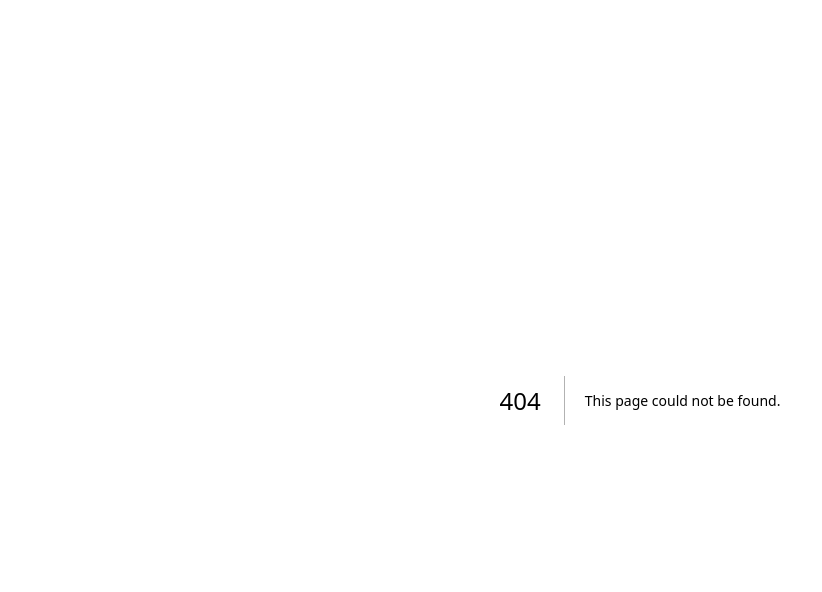
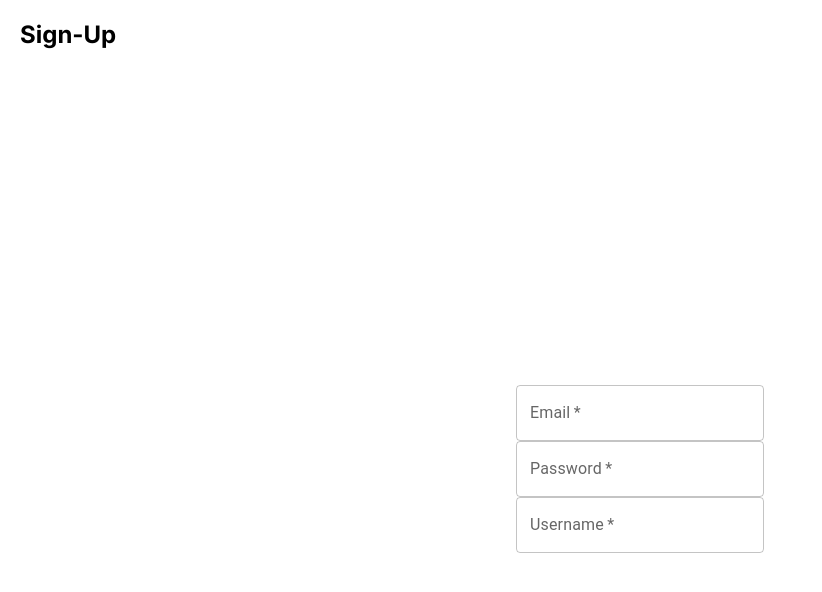
Before and after one commit to BaileyM96/Social-Media, a Next.js app in the folder socialmedia/: page /signup in a window 1280 px wide. Before the commit this address had no page. Shown: the top 592 px of the page, without its empty margins (0-822 px from the left). Built offline with nearby package versions, Linux system fonts and the light colour scheme.

Commit message:
Created basic signup design and test file

```diff
--- a/socialmedia/jest.config.js
+++ b/socialmedia/jest.config.js
@@ -193,6 +193,8 @@ const config = {
 
   // Whether to use watchman for file crawling
   // watchman: true,
+  testEnvironment: 'jest-environment-jsdom',
+
 };
 
 module.exports = config;
--- a/socialmedia/src/app/globals.css
+++ b/socialmedia/src/app/globals.css
@@ -86,13 +86,7 @@ body {
 }
 
 body {
-  color: rgb(var(--foreground-rgb));
-  background: linear-gradient(
-      to bottom,
-      transparent,
-      rgb(var(--background-end-rgb))
-    )
-    rgb(var(--background-start-rgb));
+  background-color: white;
 }
 
 a {
--- /dev/null
+++ b/socialmedia/src/app/signup/page.js
@@ -0,0 +1,37 @@
+//CREATE STATE FOR INPUT FIELD
+//Change this use client later
+    //Make only the input fields client side and then make the rest of the page server side
+'use client'
+import React from "react";
+import { InputContainer, StyledTextField, StyledHeader, StyledHeaderContainer } from "./signup.styled";
+export default function Page() {
+    return (
+        <>
+        <StyledHeaderContainer>
+         <StyledHeader>Sign-Up</StyledHeader>
+        </StyledHeaderContainer>
+
+        <InputContainer>
+            <StyledTextField
+                required
+                id="outlined-basic"
+                label="Email"
+                variant="outlined"
+
+            />
+            <StyledTextField
+                required
+                id="outlined-basic"
+                label="Password"
+                variant="outlined"
+            />
+            <StyledTextField
+                required
+                id="outlined-basic"
+                label="Username"
+                variant="outlined"
+            />
+        </InputContainer>
+        </>
+    )
+}
--- /dev/null
+++ b/socialmedia/src/app/signup/signup.styled.js
@@ -0,0 +1,24 @@
+import styled  from 'styled-components';
+import TextField from '@mui/material/TextField'
+
+export const InputContainer = styled.div`
+display: flex;
+flex-direction: column;
+justify-content: center;
+align-items: center;
+height: 100vh;
+`;
+export const StyledHeaderContainer = styled.div`
+display: flex;
+justify-content: flex-start;
+align-items: center;
+padding: 20px;
+`;
+
+export const StyledHeader = styled.h2`
+color: black;
+`;
+
+export const StyledTextField = styled(TextField)`
+padding: 12px;
+`;
```
Also changed, not shown: socialmedia/package.json (+18 -2 lines), 2 other files (tests, documents, lock files or other folders).
